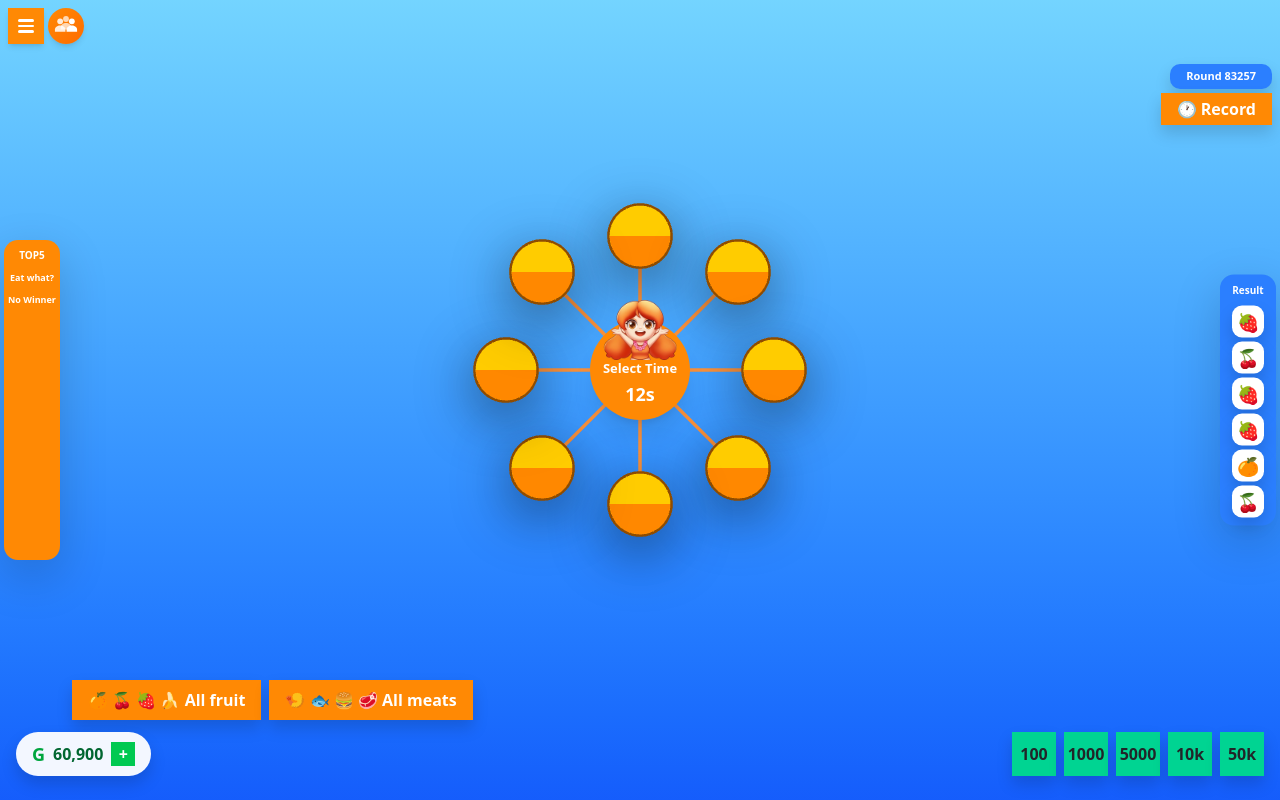
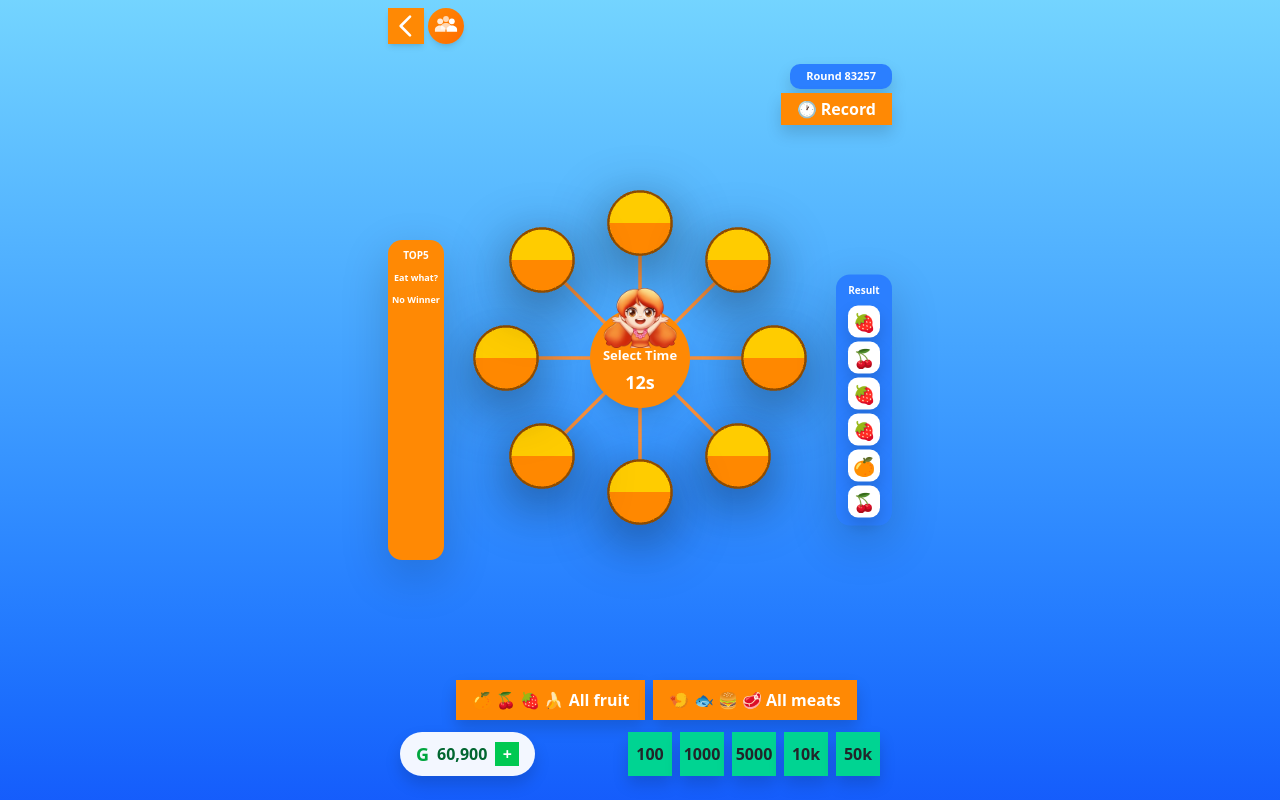
Before and after one commit to saqibmalik09/wave-game-front, a Next.js app: page /games/greedy in a window 1280 px wide. Built offline with nearby package versions, Linux system fonts and the light colour scheme.

Commit message:
Updated code for above make wheel and svg of back

```diff
--- a/src/app/games/greedy/GreedyGame.tsx
+++ b/src/app/games/greedy/GreedyGame.tsx
@@ -7,27 +7,29 @@ import RightPanel from "./components/RightPanel";
 import TopBar from "./components/TopBar";
 import Wheel from "./components/Wheel";
 
-
-
 export default function GreedyGame() {
   return (
-    <div className="min-h-screen relative overflow-hidden  bg-gradient-to-b from-sky-300 to-blue-600">
+    <div className="min-h-screen w-full flex items-center justify-center bg-gradient-to-b from-sky-300 to-blue-600 overflow-hidden">
 
-      {/* stars overlay */}
+      {/* Stars overlay - full screen */}
       <div className="absolute inset-0 pointer-events-none opacity-60
         [background-image:radial-gradient(2px_2px_at_20px_30px,white,transparent),
         radial-gradient(2px_2px_at_40px_70px,rgba(255,255,255,0.8),transparent),
         radial-gradient(2px_2px_at_50px_160px,white,transparent)]">
       </div>
 
-      <div className="relative w-full min-h-screen max-w-full mx-auto">
+      {/* Centered container with fixed max width */}
+      <div className="relative w-full max-w-lg h-screen flex items-center justify-center">
+
+        {/* Game content wrapper */}
+        <div className="relative w-full h-full">
 
           <TopBar />
           <LeftPanel />
           <RightPanel />
 
           <div className="absolute inset-0 flex items-center justify-center
-          px-[70px] pt-[60px] pb-[120px]">
+            px-[70px] pt-[35px] pb-[120px]">
             <Wheel />
           </div>
 
@@ -36,5 +38,6 @@ export default function GreedyGame() {
 
         </div>
       </div>
+    </div>
   );
 }
--- a/src/app/games/greedy/components/TopBar.tsx
+++ b/src/app/games/greedy/components/TopBar.tsx
@@ -3,16 +3,17 @@ import PlayerTopBar from './PlayerTopBar';
 export default function TopBar() {
   return (
     <header className="absolute top-0 left-0 right-0 z-30
-      flex justify-between items-start px-2 pt-2">
+      flex justify-between items-start px-1 pt-2">
 
       <div className="flex items-center gap-1">
-        {/* Hamburger Menu */}
+        {/* Back Button Icon instead of Hamburger */}
         <button className="w-9 h-9 bg-orange-400 rounded-full
-          flex flex-col items-center justify-center gap-[3px]
-          shadow-md">
-          <span className="w-4 h-[2.5px] bg-white rounded"></span>
-          <span className="w-4 h-[2.5px] bg-white rounded"></span>
-          <span className="w-4 h-[2.5px] bg-white rounded"></span>
+          flex items-center justify-center shadow-md">
+          {/* Back Arrow SVG */}
+          <svg xmlns="http://www.w3.org/2000/svg" className="h-8 w-8 text-white" fill="none"
+               viewBox="0 0 24 24" stroke="currentColor" strokeWidth={2}>
+            <path strokeLinecap="round" strokeLinejoin="round" d="M15 19l-7-7 7-7" />
+          </svg>
         </button>
 
         {/* Player Icon */}
```
Lines whose indentation alone changed are shown as unchanged.
